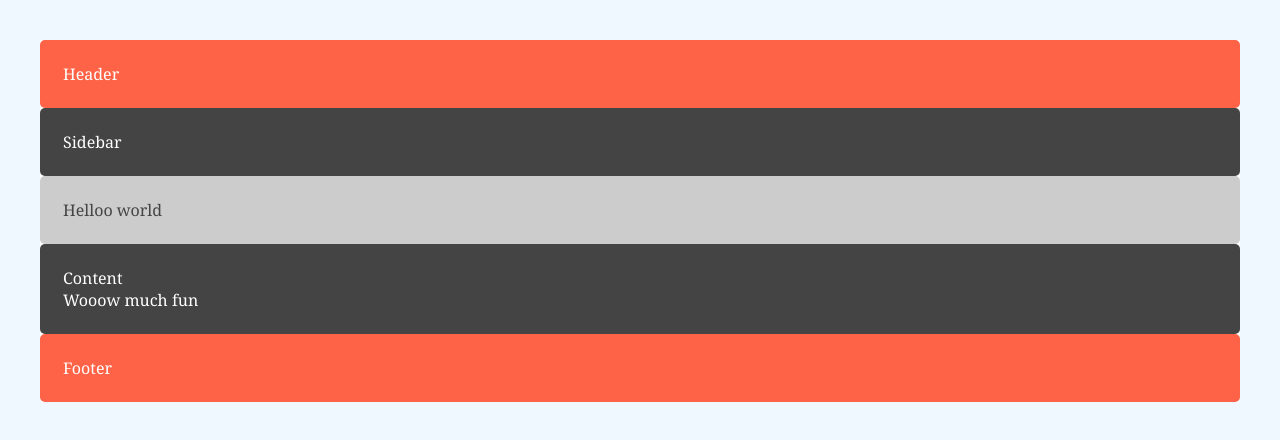
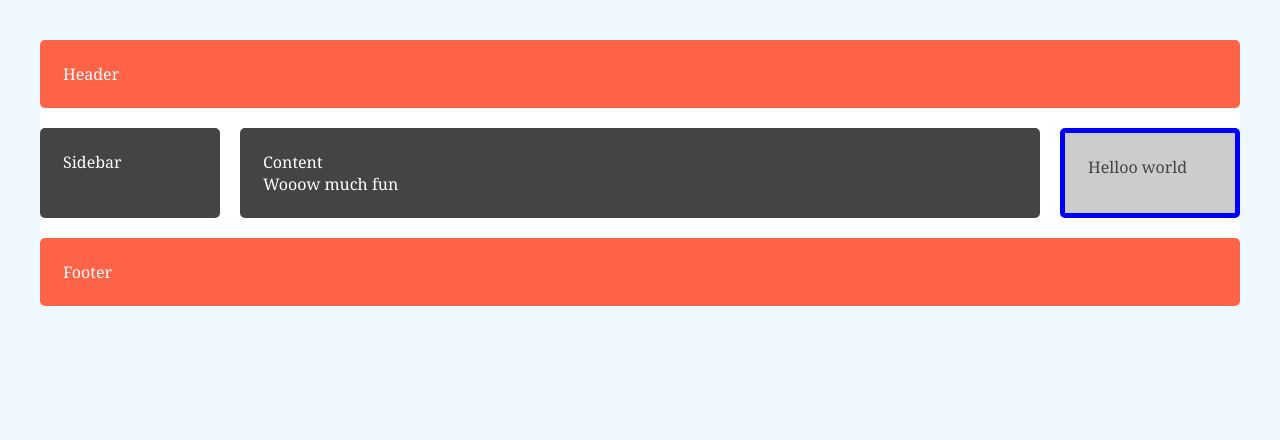
Before and after one commit to laurencedodier/exercice4, a plain HTML site: page index.html in a window 1280 px wide. Drawn offline with Linux system fonts and the light colour scheme.

Commit message:
ex 4 - mise a niveau

```diff
--- a/sass/element/_element.scss
+++ b/sass/element/_element.scss
@@ -6,19 +6,4 @@
   body {
     margin: 45px;
     color: salmon;
-<<<<<<< HEAD
   }
-=======
-  }
-
-  @media only screen and (min-width: 500px)  {
-    .wrapper {
-
-        grid-template-columns: 15% auto;
-        grid-template-areas:
-    "header   header"
-        "sidebar  content21"
-        "sidebar2 sidebar2"
-        "footer   footer2";
-    }
->>>>>>> design
--- a/sass/layout/_layout.scss
+++ b/sass/layout/_layout.scss
@@ -19,7 +19,7 @@ body {
 
       .header {
           grid-area: header;
-          background-color: tomato;
+          background-color: blue;
       }
 
       .footer {
@@ -32,7 +32,7 @@ body {
       }
 
     .wrapper {
-      display: block;
+      display: grid;
       grid-gap: 1em;
       grid-template-areas:
        "header"
```
Also changed, not shown: css/style.css, 1 other file.
